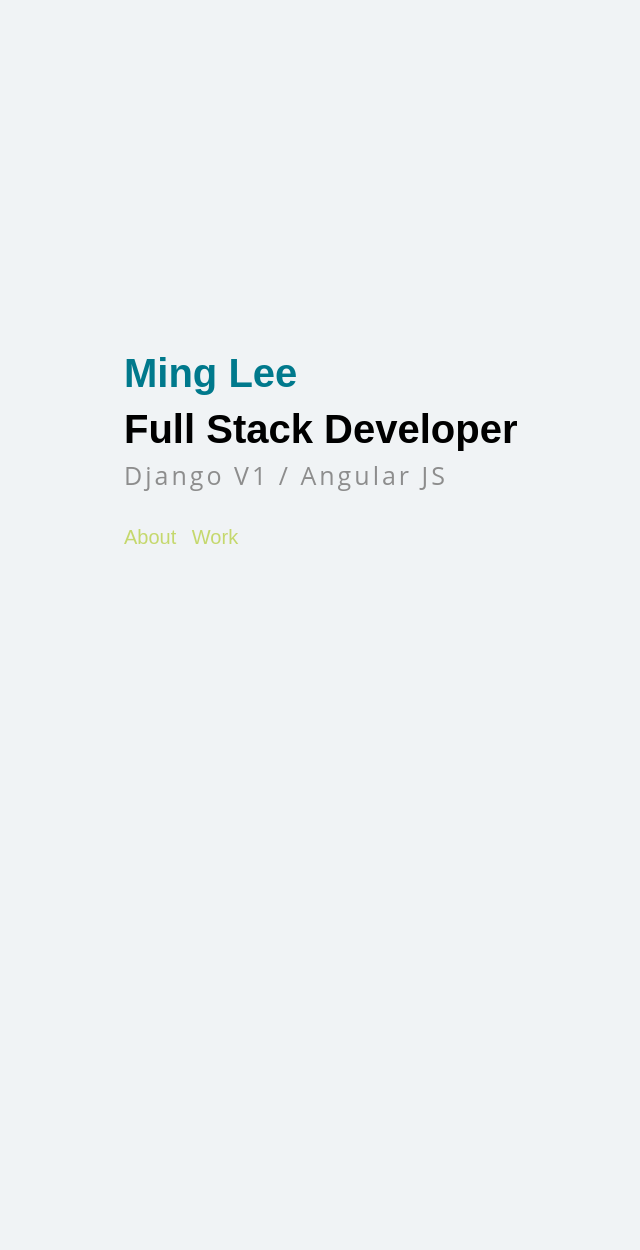
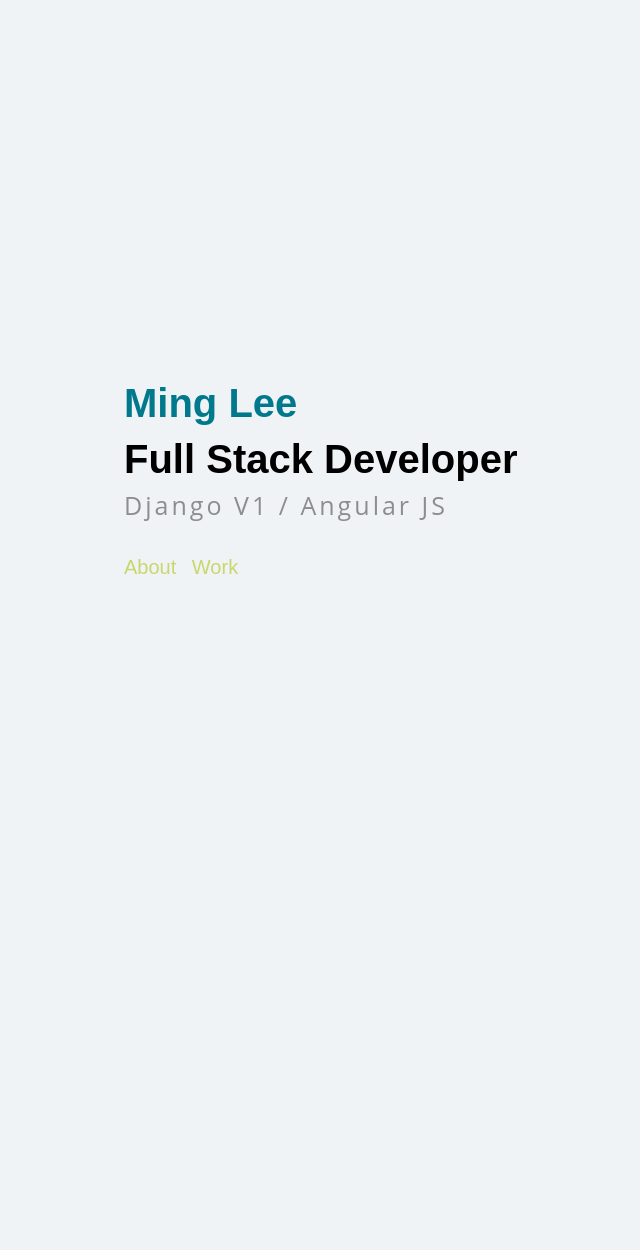
Before and after one commit to MingLee02/MingLee02.github.io, a Jekyll site: the page built from index.md, in a window 1280 px wide. Shown: the whole page, without its empty margins (16-656 px from the left). Built offline with Jekyll 4.4.1, drawn with Linux system fonts in a browser that asks for light colours; after the commit the page ends 900 px from its top, so only the background shows below that.

Commit message:
Starting to make site responsive with mobile first.

```diff
--- a/_sass/_main.sass
+++ b/_sass/_main.sass
@@ -10,14 +10,15 @@
 	font-size: 20px
 	line-height: 34px
 	margin: 0 auto
-	max-width: 1000px
+	overflow: hidden
 	position: relative
+	width: 314px
+	top: 30px
 
-	@media screen and (max-width: 768px)
-		width: 314px
-		line-height: 34px
-		top: 123px
-		position: relative
+	@media screen and (min-width:961px)
+		max-width: 1000px
+		width: auto
+
 ul
 	list-style-type: none
 	@media screen and (max-width: 768px)
```
Also changed, not shown: Gemfile.lock.
